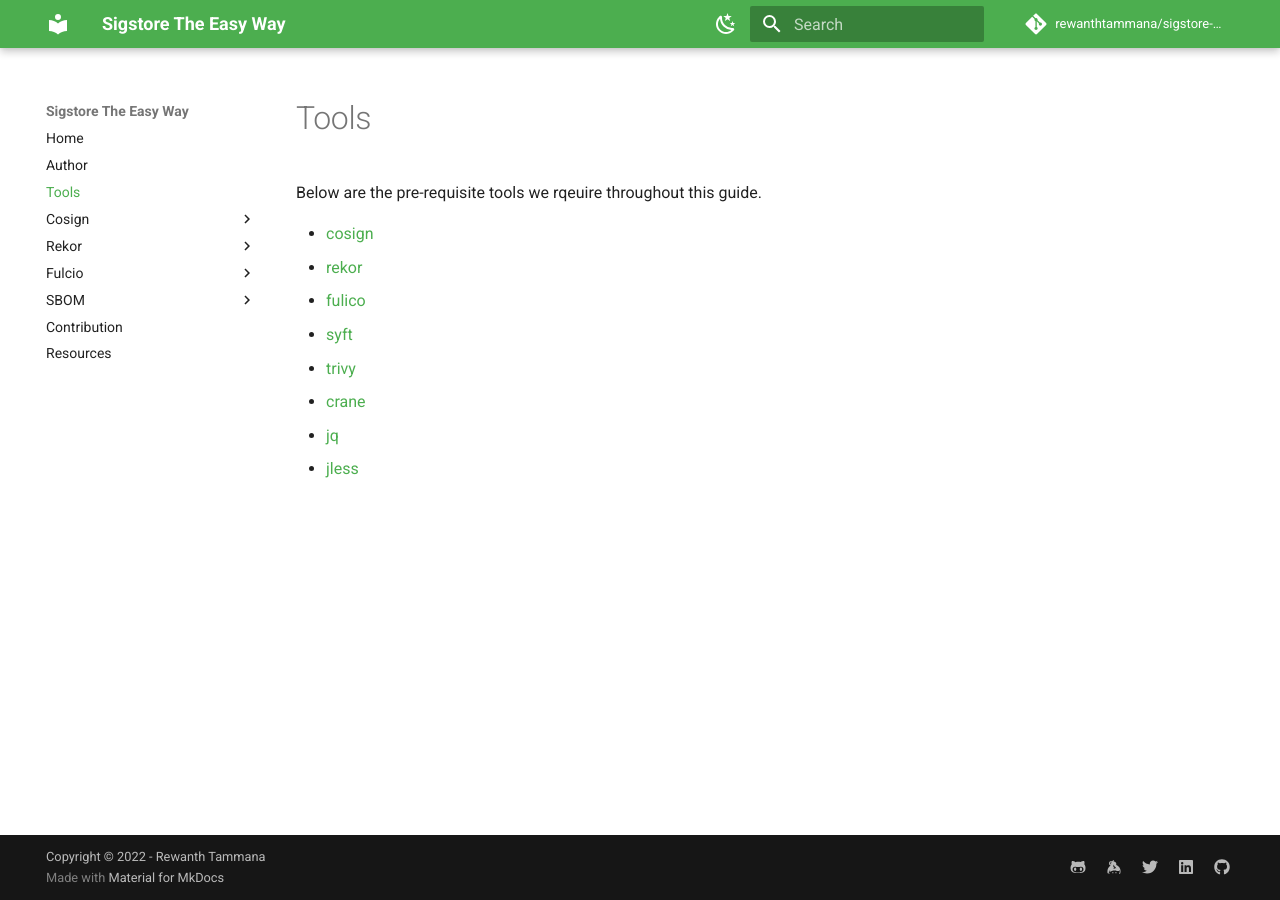
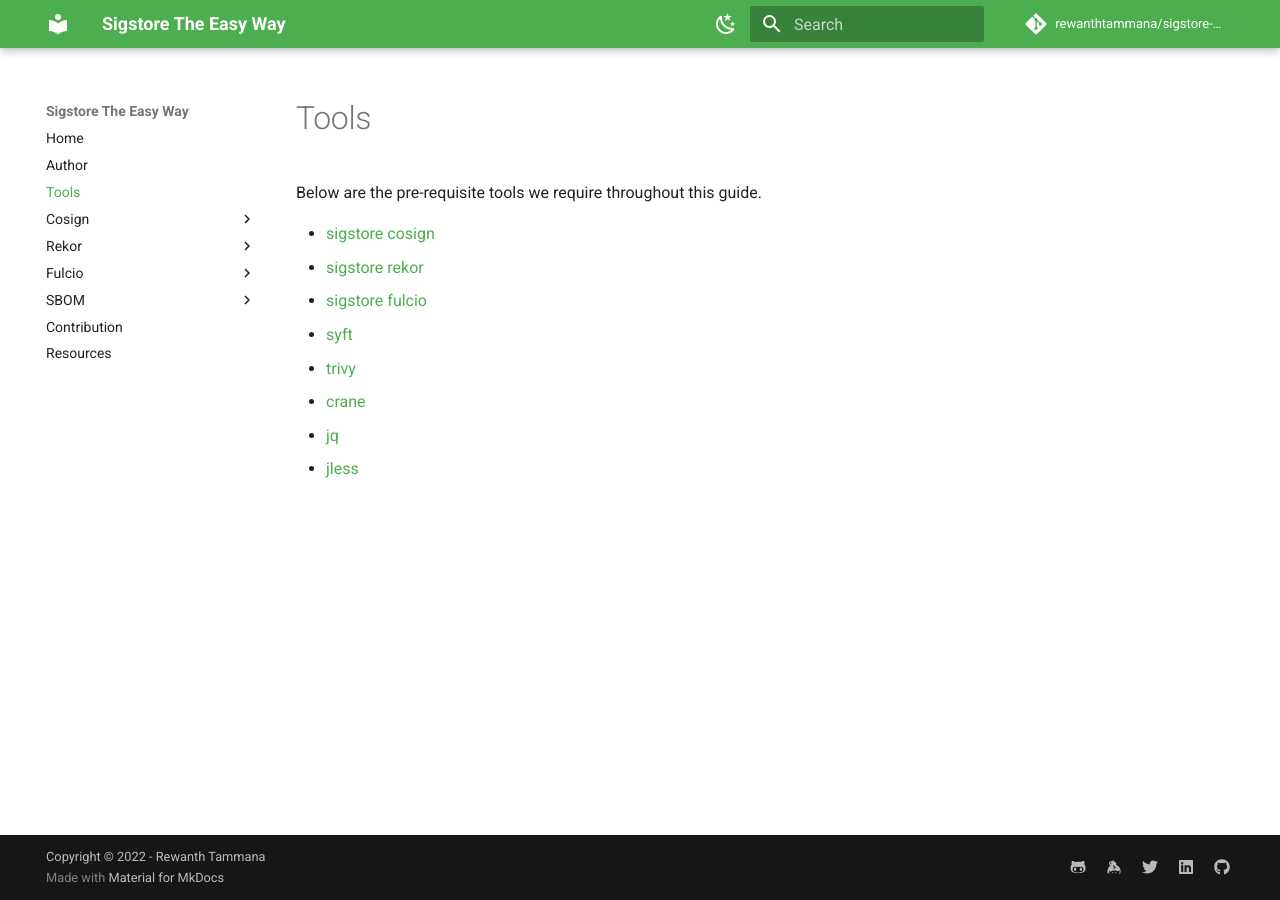
Before and after one commit to rewanthtammana/sigstore-the-easy-way, an MkDocs documentation site: the page built from guide/tools.md, in a window 1280 px wide. Built offline with MkDocs 1.6.1 and Material for MkDocs 9.7.7, drawn with Linux system fonts in a browser that asks for light colours; comment, search, counter and statistics services are not loaded.

Commit message:
typos and explicit sigstore vs non-sigstore tools (#5)

```diff
--- a/guide/tools.md
+++ b/guide/tools.md
@@ -1,10 +1,10 @@
 # Tools
 
-Below are the pre-requisite tools we rqeuire throughout this guide.
+Below are the pre-requisite tools we require throughout this guide.
 
-* [cosign](https://github.com/sigstore/cosign)
-* [rekor](https://github.com/sigstore/rekor)
-* [fulico](https://github.com/sigstore/fulcio)
+* [sigstore cosign](https://github.com/sigstore/cosign)
+* [sigstore rekor](https://github.com/sigstore/rekor)
+* [sigstore fulcio](https://github.com/sigstore/fulcio)
 * [syft](https://github.com/anchore/syft)
 * [trivy](https://github.com/aquasecurity/trivy)
 * [crane](https://github.com/google/go-containerregistry/blob/main/cmd/crane/doc/crane.md)
```
